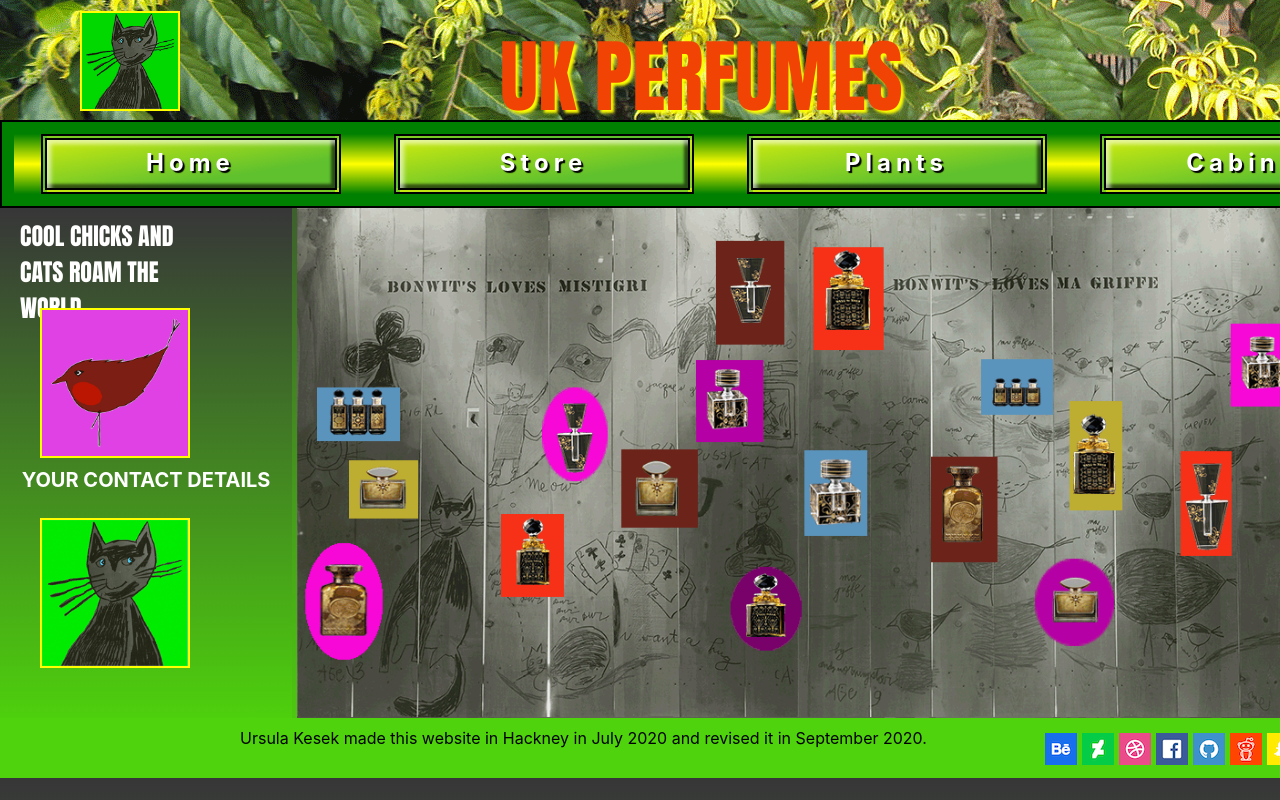
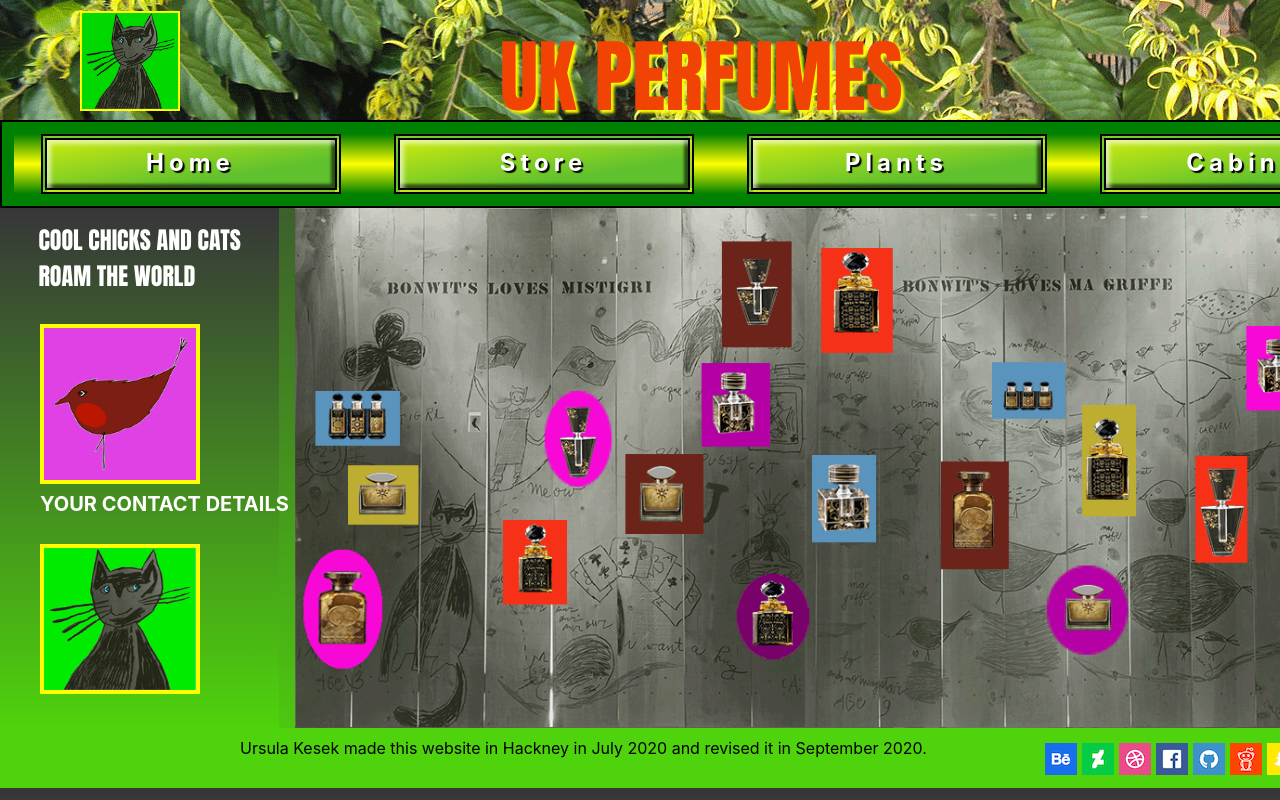
Before and after one commit to GiacomoSorbi/UrsulaKesek-module-ii, a React (Create React App) app: page / in a window 1280 px wide. Shown: the top 800 px of the page. Built offline with nearby package versions, Linux system fonts and the light colour scheme.

Commit message:
edited px to em

```diff
--- a/src/pages/HomePage/HomePage.css
+++ b/src/pages/HomePage/HomePage.css
@@ -1,10 +1,10 @@
 .bird {
   position: relative;
-  top: 70px;
-  left: 40px;
-  height: 150px;
-  width: 150px;
-  border: 2px solid yellow;
+  top:4.375em;
+  left:2.5em;
+  height: 10em;
+  width: 10em;
+  border:0.25em solid yellow;
   visibility: visible;
 }
 .blue1,
@@ -12,30 +12,30 @@
   visibility: hidden;
 }
 body {
-  width: 1440px;
+  width:90em;
   background: linear-gradient(rgb(55, 54, 56), rgb(78, 211, 12));
 }
 .box2 {
   display: flex;
   flex-direction: column;
-  height: 520px;
-  width: 300px;
+  height:32.5em;
+  width:18.75em;
   background: linear-gradient(rgb(55, 54, 56), rgb(78, 211, 12));
 }
 .box3 {
-  height: 520px;
-  width: 150px;
+  height:32.5em;
+  width:9.375em;
 }
 .bubble {
   position: relative;
-  left: 35px;
-  height: 520px;
+  left: 2.3em;
+  height:32.5em;
   visibility: visible;
 }
 .contact1 {
   position: relative;
-  bottom: 70px;
-  text-align: center;
+  bottom:3.6em;
+  left:2em;
   color: white;
   text-decoration: none;
   font-size: 1.25em;
@@ -48,10 +48,10 @@
 img.front {
   content: url(Images/aw-front.png);
   position: relative;
-  left: 5px;
+  left:1em;
 }
 img.front2 {
-  width: 0px;
+  width: 0em;
   visibility: hidden;
 }
 footer {
@@ -59,20 +59,20 @@
 }
 .green1 {
   position: relative;
-  top: 130px;
-  left: 40px;
-  height: 150px;
-  width: 150px;
-  border: 2px solid yellow;
+  top: 8.125em;
+  left:2.5em;
+  height:9.375em;
+  width:10em;
+  border:0.25em solid yellow;
   visibility: visible;
 }
 .hph2 {
   position: relative;
-  left: 10px;
-  top: 0px;
-  padding: 10px;
-  height: 30px;
-  width: 200px;
+  left:1em;
+  top: 0;
+  padding:0.6em;
+  height:1.9em;
+  width:10em;
   font-family: Impact, Haettenschweiler, "Arial Narrow Bold", sans-serif;
   color: white;
   align-items: center;
@@ -80,8 +80,8 @@
 section.main {
   display: flex;
   flex-direction: row;
-  width: 1440px;
-  height: 510px;
+  width: 90em;
+  height:32.5em;
 }
 
 @media screen and (max-width: 768px) {
```
